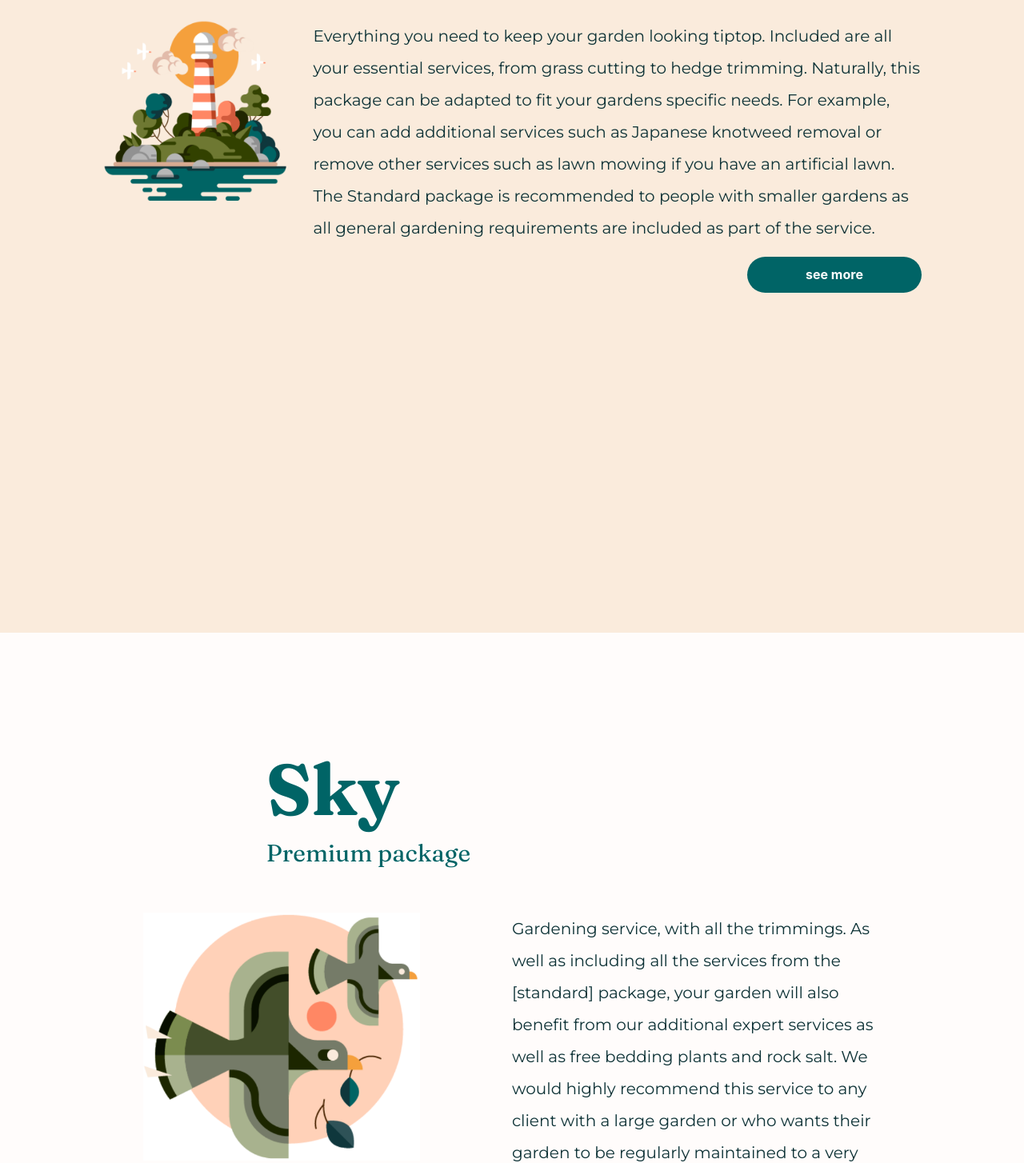
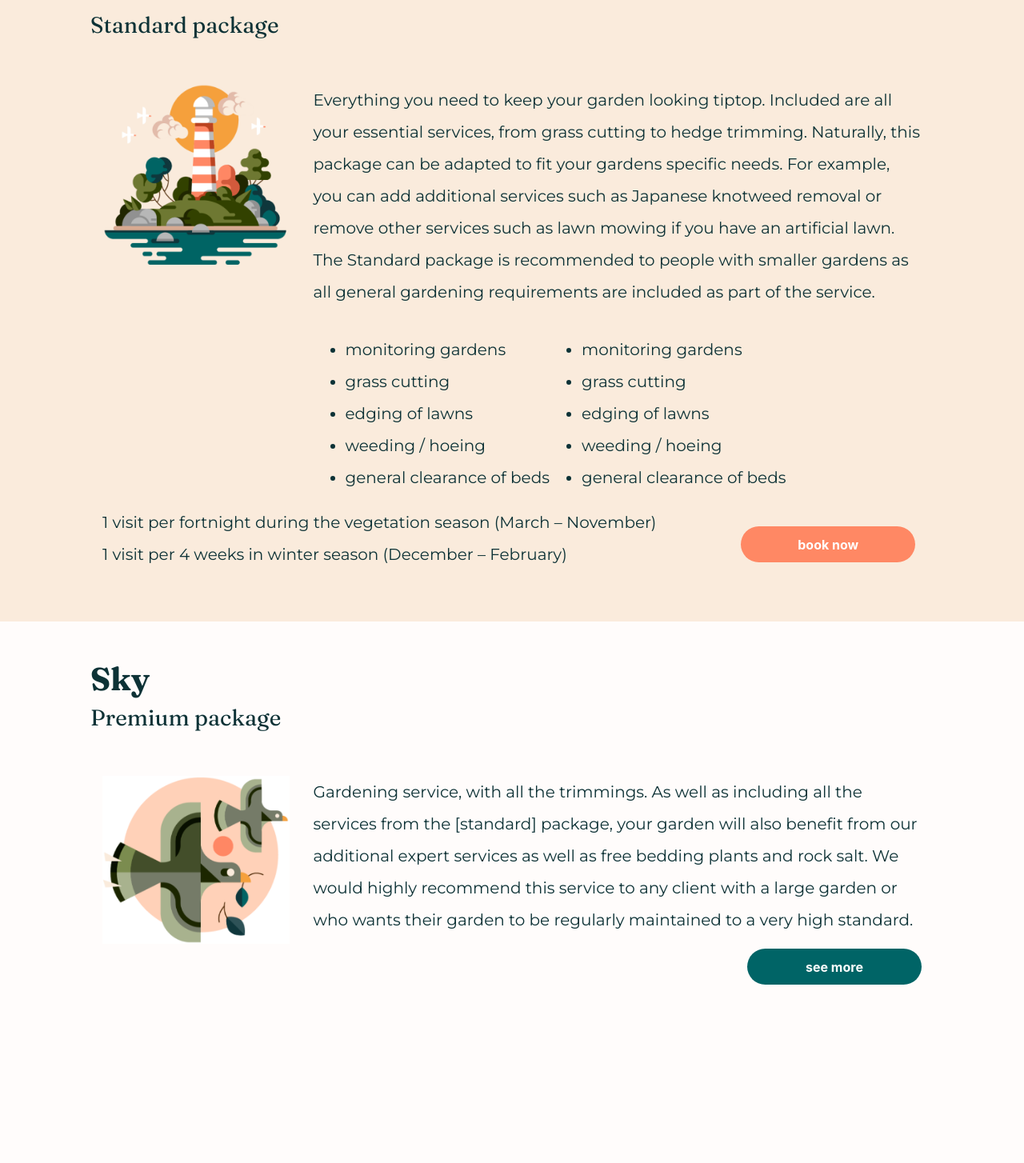
Before and after one commit to mikolajcieszczyk/grassgo, a React (Create React App) app: page / in a window 1280 px wide. Shown: the part 1817-3271 px from the top of the page at 80% size. Built offline with nearby package versions, Linux system fonts and the light colour scheme.

Commit message:
skypremium rwd done

```diff
--- a/src/components/Packages/SeaStandardPackage.js
+++ b/src/components/Packages/SeaStandardPackage.js
@@ -7,7 +7,7 @@ export default class SeaStandardPackage extends Component {
     super();
 
     this.state = {
-      hidden: true,
+      hidden: false,
     };
 
     this.hideShowContent = this.hideShowContent.bind(this);
@@ -21,8 +21,8 @@ export default class SeaStandardPackage extends Component {
 
   render() {
     return (
-      <section className="sea-standard-package py-5">
-        <div className="row d-none d-lg-block">
+      <section className="d-flex align-items-center flex-column sea-standard-package py-5">
+        <div className="row d-none d-lg-block align-self-start">
           <h1>Sea</h1>
           <h3>Standard package</h3>
         </div>
@@ -36,7 +36,7 @@ export default class SeaStandardPackage extends Component {
             <h3>Standard package</h3>
           </div>
 
-          <div className="col-12 col-lg-9 d-lg-flex flex-column">
+          <div className="col-12 col-lg-9 d-flex flex-column">
             <p>
               Everything you need to keep your garden looking tiptop. Included
               are all your essential services, from grass cutting to hedge
@@ -60,8 +60,14 @@ export default class SeaStandardPackage extends Component {
             </Button>
           </div>
 
-          <div className={this.state.hidden ? "d-none" : "col-12"}>
+          <div
+            className={
+              this.state.hidden ? "d-none" : "col-12 d-flex flex-column"
+            }
+          >
             <div className="row">
+              <div className="col-lg-3"></div>
+              <div className="col-lg-9 d-md-flex">
                 <ul className="mt-3 mb-0 pb-0">
                   <li>monitoring gardens</li>
                   <li>grass cutting</li>
@@ -77,13 +83,14 @@ export default class SeaStandardPackage extends Component {
                   <li>general clearance of beds</li>
                 </ul>
               </div>
+            </div>
             <div className="row">
-              <p className="col-12">
+              <p className="col-12 col-lg-9">
                 1 visit per fortnight during the vegetation season (March –
                 November)<br></br>1 visit per 4 weeks in winter season (December
                 – February)
               </p>
-              <div className="col-12 text-center">
+              <div className="col-12 col-lg-3 text-center align-self-center">
                 <Button className="book-now-btn">book now</Button>
               </div>
             </div>
--- a/src/components/Packages/SkyPremiumPackage.js
+++ b/src/components/Packages/SkyPremiumPackage.js
@@ -1,6 +1,6 @@
-import React, { Component } from 'react';
-import SkyImage from 'assets/images/sky-image.png';
-import { Button } from 'react-bootstrap';
+import React, { Component } from "react";
+import SkyImage from "assets/images/sky-image.png";
+import { Button } from "react-bootstrap";
 
 export default class SkyPremiumPackage extends Component {
   constructor() {
@@ -8,7 +8,7 @@ export default class SkyPremiumPackage extends Component {
 
     this.state = {
       hidden: true,
-        }
+    };
 
     this.hideShowContent = this.hideShowContent.bind(this);
   }
@@ -16,34 +16,56 @@ export default class SkyPremiumPackage extends Component {
   hideShowContent() {
     this.setState({
       hidden: !this.state.hidden,
-        })
+    });
   }
 
   render() {
     return (
-            <section className="d-flex flex-column justify-content-center align-items-center sky-premium-package pb-5">
-                <div className="sky-premium-package__heading mb-5">
+      <section className="d-flex align-items-center flex-column sky-premium-package py-5">
+        <div className="row align-self-start d-none d-lg-block">
           <h1>Sky</h1>
           <h3>Premium package</h3>
         </div>
-                <div className="d-flex justify-content-around sky-premium-package__content">
-                    <div className="content__image">
-                        <img className="w-75 img-fluid" src={SkyImage} />
+
+        <div className="row d-flex flex-column flex-lg-row justify-items-center pt-5">
+          <div className="col-12 col-lg-3 text-center">
+            <img className="img-fluid" src={SkyImage} />
           </div>
-                    <div className="d-flex flex-column content__text">
+          <div className="col-12 d-lg-none">
+            <h1>Sky</h1>
+            <h3>Premium package</h3>
+          </div>
+
+          <div className="col-12 col-lg-9 d-flex flex-column">
             <p>
-                            Gardening service, with all the trimmings. As well as including all the services
-                            from the [standard] package, your garden will also benefit from our additional
-                            expert services as well as free bedding plants and rock salt.
-                            We would highly recommend this service to any client with a large garden or
-                            who wants their garden to be regularly maintained to a very high standard.
+              Gardening service, with all the trimmings. As well as including
+              all the services from the [standard] package, your garden will
+              also benefit from our additional expert services as well as free
+              bedding plants and rock salt. We would highly recommend this
+              service to any client with a large garden or who wants their
+              garden to be regularly maintained to a very high standard.
             </p>
+            <Button
+              onClick={this.hideShowContent}
+              className={
+                this.state.hidden
+                  ? "see-more-btn align-self-center align-self-lg-end"
+                  : "d-none"
+              }
+            >
+              see more
+            </Button>
+          </div>
 
           <div
-                            className={this.state.hidden ? 'd-none' : 'sea-content__hidden w-100'}
+            className={
+              this.state.hidden ? "d-none" : "col-12 d-flex flex-column"
+            }
           >
-                            <div className="d-flex justify-content-between">
-                                <ul className="sea-content__hidden--list">
+            <div className="row">
+              <div className="col-lg-3"></div>
+              <div className="col-lg-9 d-md-flex">
+                <ul className="mt-3 mb-0 pb-0">
                   <li>monitoring gardens</li>
                   <li>grass cutting</li>
                   <li>edging of lawns</li>
@@ -54,8 +76,7 @@ export default class SkyPremiumPackage extends Component {
                   <li>aeration, scarification and sanding of lawns</li>
                   <li>planting new plants</li>
                 </ul>
-
-                                <ul className="sea-content__hidden--list">
+                <ul className="mt-3">
                   <li>monitoring gardens</li>
                   <li>hedge and shrub trimming</li>
                   <li>leaf removal</li>
@@ -66,32 +87,20 @@ export default class SkyPremiumPackage extends Component {
                   <li>winter plant protection</li>
                 </ul>
               </div>
-
-                            <div className="d-flex">
-                                <div className="booking-info">
-                                    <p>
-                                        1 visit per fortnight during the vegetation season (March – November)<br></br>
-                                        1 visit per 4 weeks in winter season (December – February)
+            </div>
+            <div className="row">
+              <p className="col-12 col-lg-9">
+                1 visit per fortnight during the vegetation season (March –
+                November)<br></br>1 visit per 4 weeks in winter season (December
+                – February)
               </p>
+              <div className="col-12 col-lg-3 text-center align-self-center">
+                <Button className="book-now-btn">book now</Button>
               </div>
-                                <Button
-                                    className="book-now-btn"
-                                >
-                                    book now
-                                </Button>
             </div>
-
-                        </div>
-
-                        <Button
-                            onClick={this.hideShowContent}
-                            className={this.state.hidden ? 'see-more-btn' : 'd-none'}
-                        >
-                            see more
-                        </Button>
           </div>
         </div>
       </section>
-        )
+    );
   }
 }
--- a/src/styles/main.css
+++ b/src/styles/main.css
@@ -138,8 +138,6 @@ a.btn-customized:hover {
 
 .sea-standard-package {
   background: #FAEBDC;
-  height: 100%;
-  min-height: 120vh;
 }
 .sea-standard-package .sea-standard-package__heading {
   color: #006466;
@@ -181,11 +179,6 @@ a.btn-customized:hover {
 
 .sky-premium-package {
   background: #FFFCFB;
-  height: 100%;
-  min-height: 120vh;
-}
-.sky-premium-package div {
-  width: 90%;
 }
 .sky-premium-package .sky-premium-package__heading {
   color: #006466;
@@ -424,7 +417,7 @@ section {
 }
 
 header {
-  height: 100vh;
+  height: 110vh;
   background-image: url("../assets/images/header_bg.png");
   background-repeat: no-repeat;
   background-size: cover;
--- a/src/styles/main.scss
+++ b/src/styles/main.scss
@@ -38,7 +38,7 @@ section {
 }
 
 header {
-    height: 100vh;
+    height: 110vh;
 
     background-image: url('../assets/images/header_bg.png');
     background-repeat: no-repeat;
--- a/src/styles/packages.scss
+++ b/src/styles/packages.scss
@@ -1,7 +1,5 @@
 .sea-standard-package {
   background: $creme;
-  height: 100%;
-  min-height: 120vh;
 
   .sea-standard-package__heading {
     color: $green;
@@ -52,12 +50,6 @@
 
 .sky-premium-package {
   background: $white;
-  height: 100%;
-  min-height: 120vh;
-
-  div {
-    width: 90%;
-  }
 
   .sky-premium-package__heading {
     color: $green;
```
Also changed, not shown: 1 other file (tests, documents, lock files or other folders). Lines whose indentation alone changed are shown as unchanged.
